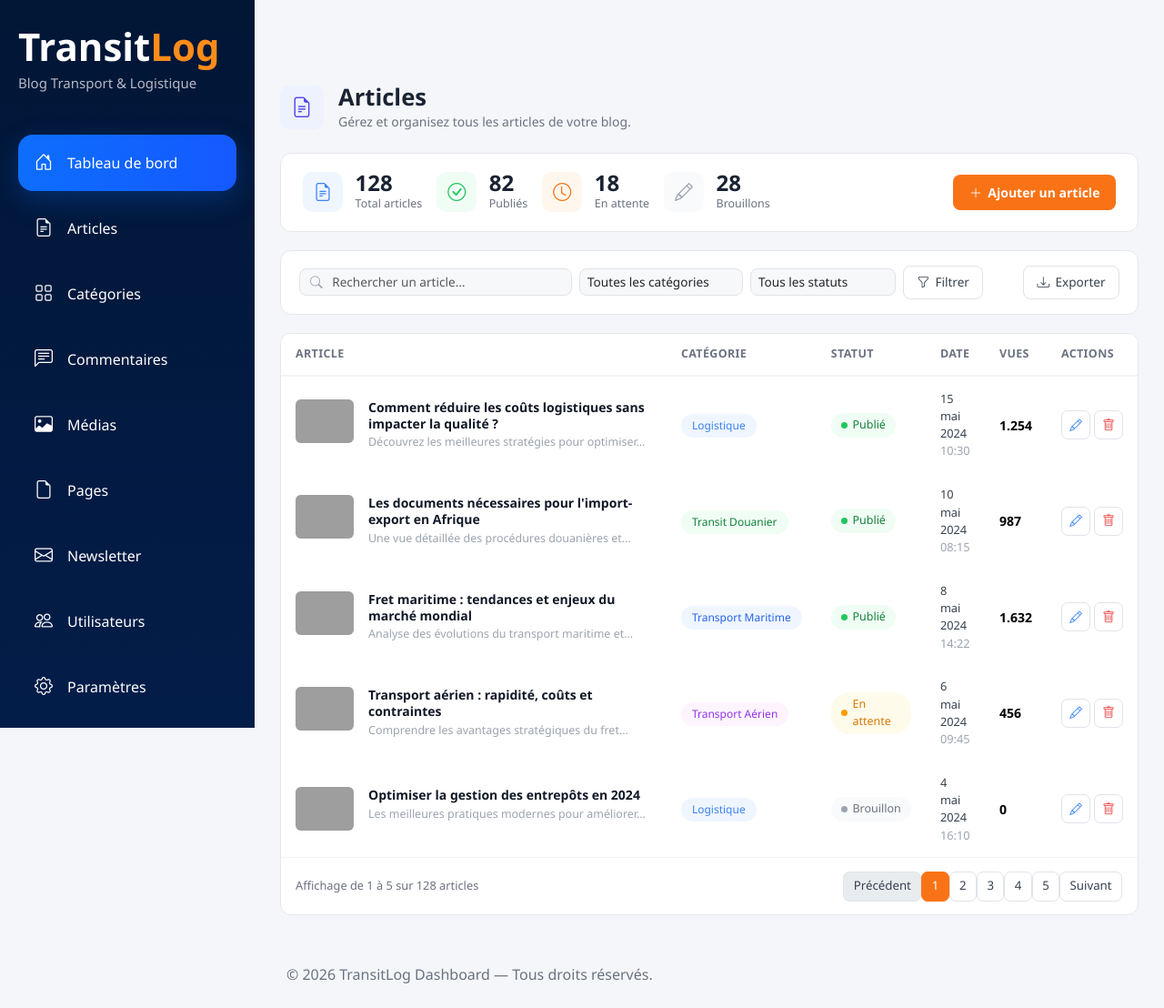
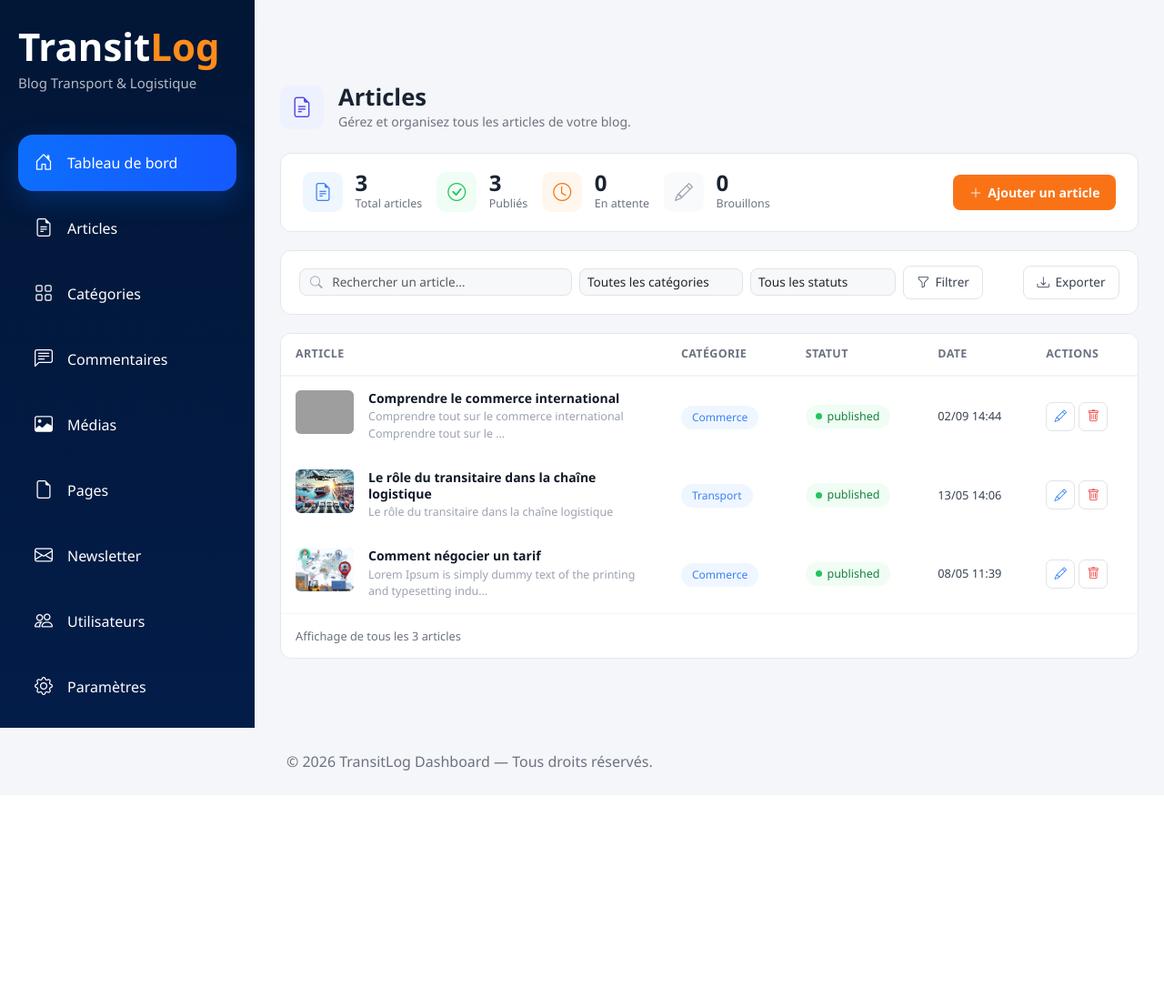
Before and after one commit to elpadrino94/transit-log, a Django app: page /dashboard/posts-list/ in a window 1280 px wide. Shown: the whole page at 91% size. After the commit the page ends 847 px from the top, so only its background shows below. Run offline with Django 5.2, Linux system fonts and the light colour scheme; data comes from the database, SQL or seed files in the repository; both versions use the stored data as it was after the commit; grey boxes are pictures that could not be loaded.

Commit message:
Ajout de la gestion dynamique des statistiques d'articles dans le tableau de bord et la liste des articles

```diff
--- a/dashboard/templates/dash/dashboard.html
+++ b/dashboard/templates/dash/dashboard.html
@@ -53,7 +53,7 @@
               </div>
 
               <div>
-                <h2 class="fw-bold mb-1">128</h2>
+                <h2 class="fw-bold mb-1">{{ published_count }}</h2>
 
                 <p class="mb-1 fw-semibold">Articles publiés</p>
 
@@ -287,7 +287,7 @@
 
     <!--
            | ARTICLES TABLE
-           |   -->
+           |    -->
 
     <div class="row g-4">
       <div class="col-xl-8">
--- a/dashboard/templates/dash/post_list.html
+++ b/dashboard/templates/dash/post_list.html
@@ -31,7 +31,7 @@
             <i class="bi bi-file-earmark-text"></i>
           </div>
           <div>
-            <div class="stat-num">128</div>
+            <div class="stat-num">{{ total_articles }}</div>
             <div class="stat-lbl">Total articles</div>
           </div>
         </div>
@@ -40,7 +40,7 @@
             <i class="bi bi-check-circle"></i>
           </div>
           <div>
-            <div class="stat-num">82</div>
+            <div class="stat-num">{{ published_count }}</div>
             <div class="stat-lbl">Publiés</div>
           </div>
         </div>
@@ -49,7 +49,7 @@
             <i class="bi bi-clock"></i>
           </div>
           <div>
-            <div class="stat-num">18</div>
+            <div class="stat-num">{{ scheduled_count }}</div>
             <div class="stat-lbl">En attente</div>
           </div>
         </div>
@@ -58,7 +58,7 @@
             <i class="bi bi-pencil"></i>
           </div>
           <div>
-            <div class="stat-num">28</div>
+            <div class="stat-num">{{ drafts_count }}</div>
             <div class="stat-lbl">Brouillons</div>
           </div>
         </div>
@@ -100,32 +100,39 @@
             <th>Catégorie</th>
             <th>Statut</th>
             <th>Date</th>
-            <th>Vues</th>
+            <!-- <th>Vues</th> -->
             <th>Actions</th>
           </tr>
         </thead>
         <tbody>
           <!-- Row 1 -->
+          {% for post in posts %}
             <tr>
               <td>
                 <div class="article-row-top d-flex gap-3 align-items-start">
-                <img class="article-thumb" src="https://images.unsplash.com/photo-1558618666-fcd25c85cd64?w=128&q=70" alt="" />
+                  <img class="article-thumb" src="{{ post.image.url }}" alt="{{ post.title }}" />
                   <div>
-                  <div class="article-title">Comment réduire les coûts logistiques sans impacter la qualité ?</div>
-                  <div class="article-excerpt">Découvrez les meilleures stratégies pour optimiser…</div>
+                    <div class="article-title">{{ post.title }}</div>
+                    <div class="article-excerpt">{{ post.excerpt|truncatechars:70 }}</div>
                   </div>
                 </div>
               </td>
+
               <td>
-              <span class="badge-cat logistique">Logistique</span>
+                <span class="badge-cat logistique">{{ post.category }}</span>
               </td>
+
               <td>
-              <span class="status-badge publie"><span class="dot"></span>Publié</span>
+                <span class="status-badge publie"><span class="dot"></span>{{ post.status }}</span>
               </td>
+
               <td style="font-size:.8rem;color:#374151;">
-              15 mai 2024<br /><span style="color:#9ca3af;">10:30</span>
+                {{ post.published_at|date:'d/m H:i' }}<br /><!-- <span style="color:#9ca3af;">10:30</span> -->
               </td>
-            <td style="font-weight:600;">1.254</td>
+
+              <!-- <td style="font-weight:600;">1.254</td> -->
+
+              <!-- Actions button -->
               <td>
                 <div class="d-flex gap-1">
                   <button class="btn-action edit"><i class="bi bi-pencil"></i></button>
@@ -133,153 +140,52 @@
                 </div>
               </td>
             </tr>
-
-          <!-- Row 2 -->
-          <tr>
-            <td>
-              <div class="article-row-top d-flex gap-3 align-items-start">
-                <img class="article-thumb" src="https://images.unsplash.com/photo-1586528116311-ad8dd3c8310d?w=128&q=70" alt="" />
-                <div>
-                  <div class="article-title">Les documents nécessaires pour l'import-export en Afrique</div>
-                  <div class="article-excerpt">Une vue détaillée des procédures douanières et…</div>
-                </div>
-              </div>
-            </td>
-            <td>
-              <span class="badge-cat transit">Transit Douanier</span>
-            </td>
-            <td>
-              <span class="status-badge publie"><span class="dot"></span>Publié</span>
-            </td>
-            <td style="font-size:.8rem;color:#374151;">
-              10 mai 2024<br /><span style="color:#9ca3af;">08:15</span>
-            </td>
-            <td style="font-weight:600;">987</td>
-            <td>
-              <div class="d-flex gap-1">
-                <button class="btn-action edit"><i class="bi bi-pencil"></i></button>
-                <button class="btn-action del"><i class="bi bi-trash"></i></button>
-              </div>
-            </td>
-          </tr>
-
-          <!-- Row 3 -->
-          <tr>
-            <td>
-              <div class="article-row-top d-flex gap-3 align-items-start">
-                <img class="article-thumb" src="https://images.unsplash.com/photo-1498855926480-d98e83099315?w=128&q=70" alt="" />
-                <div>
-                  <div class="article-title">Fret maritime : tendances et enjeux du marché mondial</div>
-                  <div class="article-excerpt">Analyse des évolutions du transport maritime et…</div>
-                </div>
-              </div>
-            </td>
-            <td>
-              <span class="badge-cat maritime">Transport Maritime</span>
-            </td>
-            <td>
-              <span class="status-badge publie"><span class="dot"></span>Publié</span>
-            </td>
-            <td style="font-size:.8rem;color:#374151;">
-              8 mai 2024<br /><span style="color:#9ca3af;">14:22</span>
-            </td>
-            <td style="font-weight:600;">1.632</td>
-            <td>
-              <div class="d-flex gap-1">
-                <button class="btn-action edit"><i class="bi bi-pencil"></i></button>
-                <button class="btn-action del"><i class="bi bi-trash"></i></button>
-              </div>
-            </td>
-          </tr>
-
-          <!-- Row 4 -->
-          <tr>
-            <td>
-              <div class="article-row-top d-flex gap-3 align-items-start">
-                <img class="article-thumb" src="https://images.unsplash.com/photo-1436491865332-7a61a109cc05?w=128&q=70" alt="" />
-                <div>
-                  <div class="article-title">Transport aérien : rapidité, coûts et contraintes</div>
-                  <div class="article-excerpt">Comprendre les avantages stratégiques du fret…</div>
-                </div>
-              </div>
-            </td>
-            <td>
-              <span class="badge-cat aerien">Transport Aérien</span>
-            </td>
-            <td>
-              <span class="status-badge attente"><span class="dot"></span>En attente</span>
-            </td>
-            <td style="font-size:.8rem;color:#374151;">
-              6 mai 2024<br /><span style="color:#9ca3af;">09:45</span>
-            </td>
-            <td style="font-weight:600;">456</td>
-            <td>
-              <div class="d-flex gap-1">
-                <button class="btn-action edit"><i class="bi bi-pencil"></i></button>
-                <button class="btn-action del"><i class="bi bi-trash"></i></button>
-              </div>
-            </td>
-          </tr>
-
-          <!-- Row 5 -->
-          <tr>
-            <td>
-              <div class="article-row-top d-flex gap-3 align-items-start">
-                <img class="article-thumb" src="https://images.unsplash.com/photo-1553413077-190dd305871c?w=128&q=70" alt="" />
-                <div>
-                  <div class="article-title">Optimiser la gestion des entrepôts en 2024</div>
-                  <div class="article-excerpt">Les meilleures pratiques modernes pour améliorer…</div>
-                </div>
-              </div>
-            </td>
-            <td>
-              <span class="badge-cat logistique">Logistique</span>
-            </td>
-            <td>
-              <span class="status-badge brouillon"><span class="dot"></span>Brouillon</span>
-            </td>
-            <td style="font-size:.8rem;color:#374151;">
-              4 mai 2024<br /><span style="color:#9ca3af;">16:10</span>
-            </td>
-            <td style="font-weight:600;">0</td>
-            <td>
-              <div class="d-flex gap-1">
-                <button class="btn-action edit"><i class="bi bi-pencil"></i></button>
-                <button class="btn-action del"><i class="bi bi-trash"></i></button>
-              </div>
-            </td>
-          </tr>
+          {% endfor %}
         </tbody>
       </table>
 
       <!-- Pagination -->
       <div class="pagination-bar">
-        <span class="info">Affichage de 1 à 5 sur 128 articles</span>
+        {% if is_paginated %}
+          <span class="info">Affichage de {{ page_obj.start_index }} à {{ page_obj.end_index }} sur {{ paginator.count }} articles</span>
           <nav>
             <ul class="pagination mb-0">
+              {% if page_obj.has_previous %}
+                <li class="page-item">
+                  <a class="page-link" href="?page={{ page_obj.previous_page_number }}">Précédent</a>
+                </li>
+              {% else %}
                 <li class="page-item disabled">
-              <a class="page-link" href="#">Précédent</a>
+                  <span class="page-link">Précédent</span>
                 </li>
+              {% endif %}
+
+              {% for num in paginator.page_range %}
+                {% if num == page_obj.number %}
                   <li class="page-item active">
-              <a class="page-link" href="#">1</a>
+                    <span class="page-link">{{ num }}</span>
                   </li>
+                {% else %}
                   <li class="page-item">
-              <a class="page-link" href="#">2</a>
+                    <a class="page-link" href="?page={{ num }}">{{ num }}</a>
                   </li>
+                {% endif %}
+              {% endfor %}
+
+              {% if page_obj.has_next %}
                 <li class="page-item">
-              <a class="page-link" href="#">3</a>
+                  <a class="page-link" href="?page={{ page_obj.next_page_number }}">Suivant</a>
                 </li>
-            <li class="page-item">
-              <a class="page-link" href="#">4</a>
+              {% else %}
+                <li class="page-item disabled">
+                  <span class="page-link">Suivant</span>
                 </li>
-            <li class="page-item">
-              <a class="page-link" href="#">5</a>
-            </li>
-            <li class="page-item">
-              <a class="page-link" href="#">Suivant</a>
-            </li>
+              {% endif %}
             </ul>
           </nav>
+        {% else %}
+          <span class="info">Affichage de tous les {{ posts|length }} articles</span>
+        {% endif %}
       </div>
     </div>
   </main>
--- a/dashboard/views.py
+++ b/dashboard/views.py
@@ -5,11 +5,18 @@ from django.contrib.auth.mixins import LoginRequiredMixin, UserPassesTestMixin
 from django.views.generic import CreateView, TemplateView, ListView
 from app.models import Category, Post
 from .forms import AddPostForm, CategoryAddForm
+from django.utils import timezone
 
 
 
 class DashboardView(TemplateView):
     template_name = 'dash/dashboard.html'
+
+    def get_context_data(self, **kwargs):
+        context = super().get_context_data(**kwargs)
+        now = timezone.now()
+        context['published_count'] = Post.objects.filter(status='published', published_at__lte=now).count()
+        return context
 
 
 # ============================
@@ -19,6 +26,17 @@ class PostsListView(ListView):
     model = Post
     template_name = 'dash/post_list.html'
     context_object_name = 'posts'
+    paginate_by = 5
+
+    def get_context_data(self, **kwargs):
+        context = super().get_context_data(**kwargs)
+        now = timezone.now()
+        context['total_articles'] = Post.objects.count()
+        context['published_count'] = Post.objects.filter(status='published', published_at__lte=now).count()
+        context['scheduled_count'] = Post.objects.filter(status='published', published_at__gt=now).count()
+        context['drafts_count'] = Post.objects.filter(status='draft').count()
+        return context
+
 
 
 # ============================
```
Also changed, not shown: db.sqlite3. Lines whose indentation alone changed are shown as unchanged.
